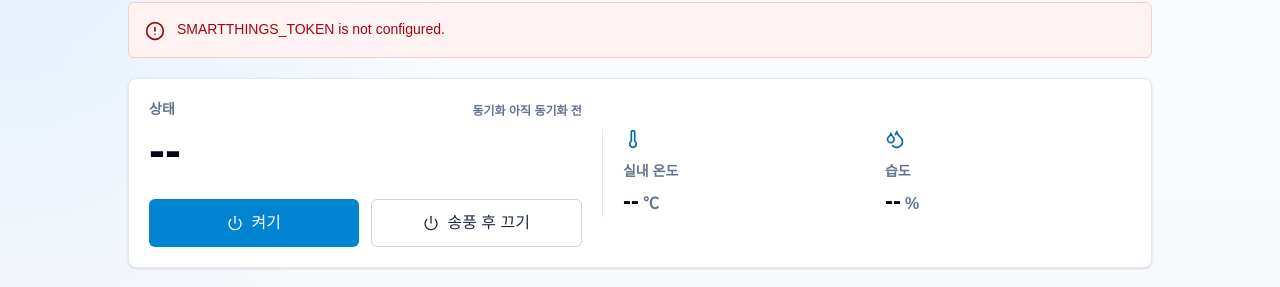
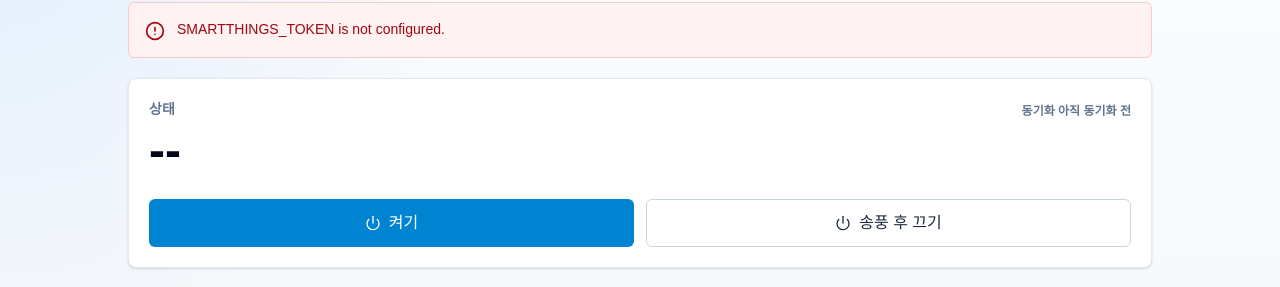
Before and after one commit to lamer0712/smart-home, a Next.js app: page / in a window 1280 px wide. Shown: the part 106-393 px from the top of the page. Built offline with nearby package versions, Linux system fonts and the light colour scheme; no server answers.

Commit message:
Remove metrics from power status card

```diff
--- a/app/air-conditioner-dashboard.tsx
+++ b/app/air-conditioner-dashboard.tsx
@@ -3,7 +3,6 @@
 import {
   AlertCircle,
   CalendarClock,
-  Droplets,
   Fan,
   Loader2,
   Power,
@@ -360,7 +359,7 @@ export function AirConditionerDashboard() {
         ) : null}
 
         <section className="rounded-lg border border-slate-200 bg-white p-5 shadow-sm">
-          <div className="grid gap-5 lg:grid-cols-[0.9fr_1.1fr] lg:items-center">
+          <div>
             <div>
               <div className="flex items-start justify-between gap-4">
                 <div>
@@ -405,21 +404,6 @@ export function AirConditionerDashboard() {
                 송풍 후 끄기
                 </button>
               </div>
-            </div>
-
-            <div className="grid grid-cols-2 gap-x-4 gap-y-5 border-t border-slate-200 pt-5 lg:border-l lg:border-t-0 lg:pl-5 lg:pt-0">
-              <StatusMetric
-                icon={Thermometer}
-                label="실내 온도"
-                value={formatNumber(status?.roomTemperature)}
-                unit={formatTemperatureUnit(status?.roomTemperatureUnit)}
-              />
-              <StatusMetric
-                icon={Droplets}
-                label="습도"
-                value={formatNumber(status?.humidity)}
-                unit="%"
-              />
             </div>
           </div>
         </section>
@@ -744,35 +728,6 @@ function ScheduleRow({
   );
 }
 
-function StatusMetric({
-  icon: Icon,
-  label,
-  value,
-  unit,
-  compact = false,
-}: {
-  icon: React.ComponentType<{ className?: string }>;
-  label: string;
-  value: string;
-  unit: string;
-  compact?: boolean;
-}) {
-  return (
-    <div className="min-w-0">
-      <Icon className="h-5 w-5 text-sky-700" />
-      <p className="mt-3 text-sm font-semibold text-slate-500">{label}</p>
-      <p
-        className={`mt-1 font-bold tracking-normal text-slate-950 ${
-          compact ? "text-lg" : "text-2xl"
-        }`}
-      >
-        {value}
-        {unit ? <span className="ml-1 text-base text-slate-500">{unit}</span> : null}
-      </p>
-    </div>
-  );
-}
-
 async function requestJson<T>(url: string, init?: RequestInit): Promise<T> {
   const controller = new AbortController();
   const timeout = window.setTimeout(() => controller.abort(), CLIENT_REQUEST_TIMEOUT_MS);
@@ -811,10 +766,6 @@ async function requestJson<T>(url: string, init?: RequestInit): Promise<T> {
 
 function toErrorMessage(error: unknown) {
   return error instanceof Error ? error.message : "알 수 없는 오류가 발생했습니다.";
-}
-
-function formatNumber(value: number | null | undefined) {
-  return typeof value === "number" ? String(value) : "--";
 }
 
 function buildOptimisticStatusPatch(
```
